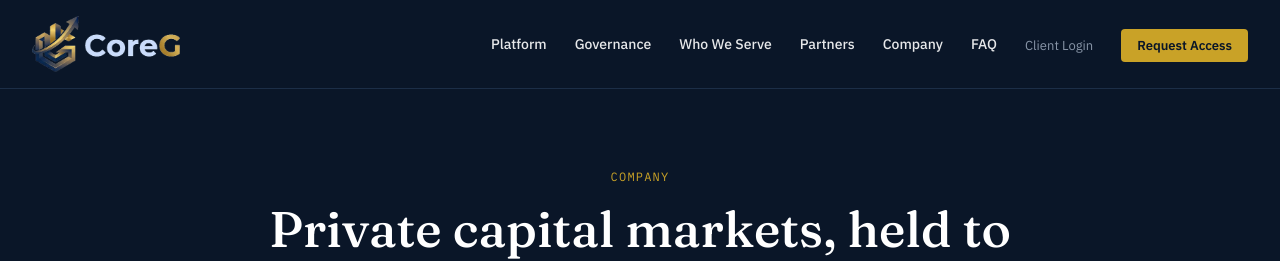
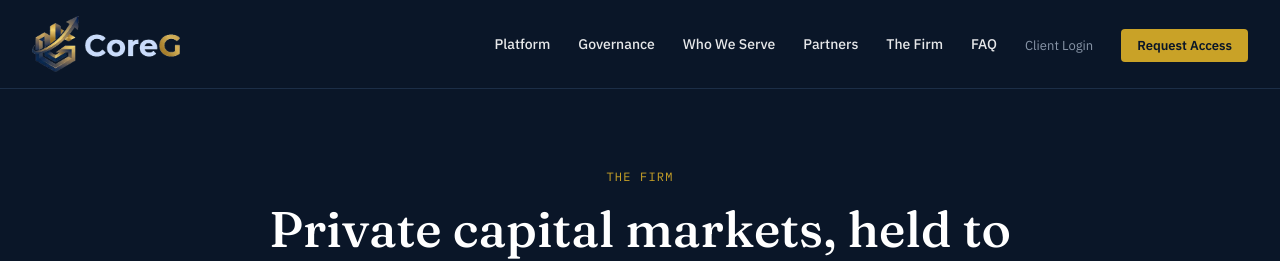
Before and after one commit to CoreGAdmin/coregenisis-site, a React (Vite) app: page /company in a window 1280 px wide. Shown: the top 261 px of the page. Built offline with nearby package versions, Linux system fonts and the light colour scheme.

Commit message:
fix: rename Company nav link and eyebrow to The Firm, route unchanged

```diff
--- a/src/components/PageNav.jsx
+++ b/src/components/PageNav.jsx
@@ -8,7 +8,7 @@ const NAV = [
   { label: "Governance", path: "/governance" },
   { label: "Who We Serve", path: "/who-we-serve" },
   { label: "Partners", path: "/partners" },
-  { label: "Company", path: "/company" },
+  { label: "The Firm", path: "/company" },
   { label: "FAQ", path: "/faq" },
 ];
 
--- a/src/pages/Company.jsx
+++ b/src/pages/Company.jsx
@@ -11,7 +11,7 @@ export default function Company() {
       {/* HERO — mission/thesis. Leadership section below names the CEO. */}
       <section className="bg-navy px-8 pt-20 pb-16 text-center">
         <div className="max-w-[760px] mx-auto">
-          <div className="font-mono text-xs tracking-[0.1em] text-gold uppercase mb-4">Company</div>
+          <div className="font-mono text-xs tracking-[0.1em] text-gold uppercase mb-4">The Firm</div>
           <h1 className="font-display text-[clamp(32px,4.5vw,50px)] font-medium leading-[1.15] text-white mb-6">
             Private capital markets, held to the standard they should have had from the start.
           </h1>
```
